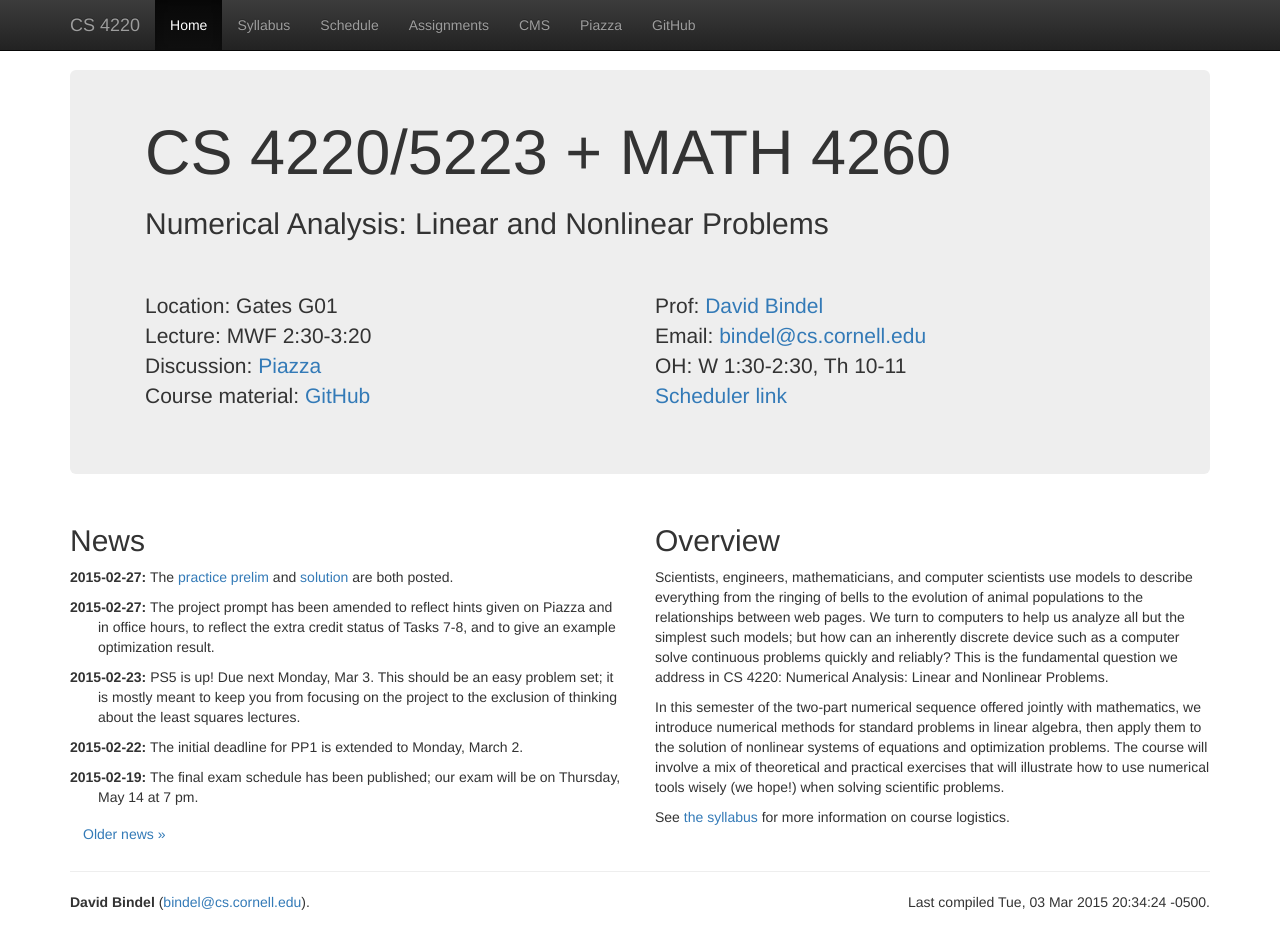
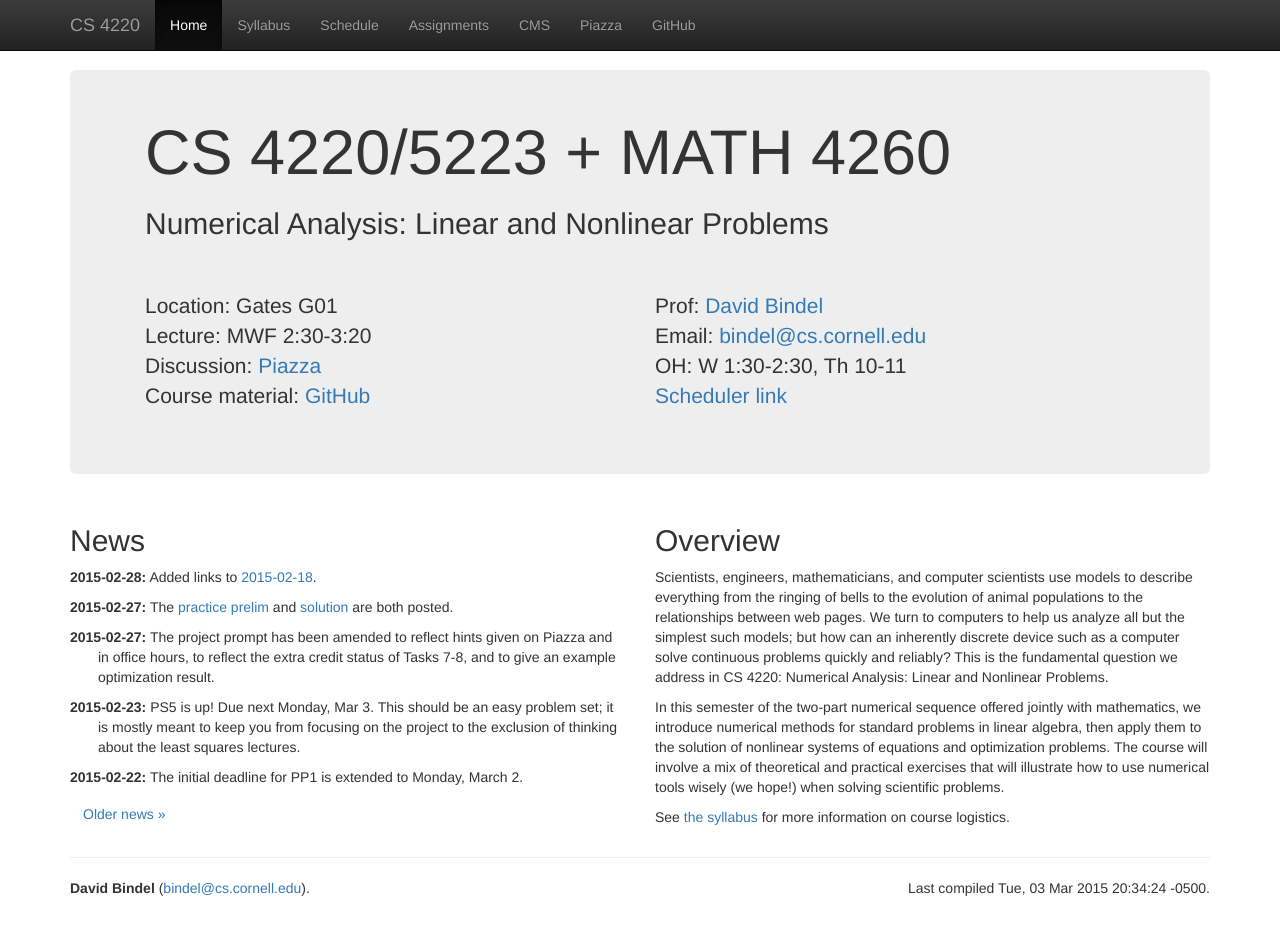
Before and after one commit to dbindel/cs4220-s15, a Jekyll site: the page built from web/index.html, in a window 1280 px wide and 942 px high. Built offline with Jekyll 4.4.1, drawn with Linux system fonts in a browser that asks for light colours; nearby versions of some CDN libraries.

Commit message:
Added news link.

```diff
--- a/web/_data/news.yml
+++ b/web/_data/news.yml
@@ -103,3 +103,8 @@
   text:
     The <a href="hw/mt-practice.pdf">practice prelim</a> and
     <a href="hw/mt-practices.pdf">solution</a> are both posted.
+-
+  date: 2015-02-28
+  text:
+    Added links to <a href="lec/2015-02-06-notes.pdf>2015-02-06</a>
+    and <a href="lec/2015-02-18-notes.pdf">2015-02-18</a>.
```
